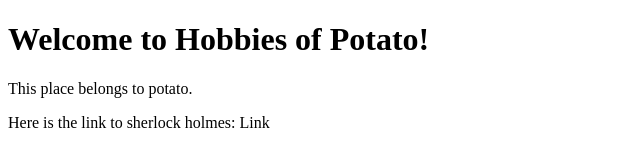
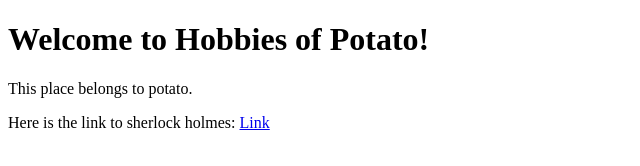
Before and after one commit to yuyu-1001/yuyu-1001.github.io, a plain HTML site: page index.html in a window 1280 px wide. Shown: the full height of the page, 0-640 px from the left. Drawn offline with Linux system fonts and the light colour scheme.

Commit message:
Update index.html

```diff
--- a/index.html
+++ b/index.html
@@ -8,6 +8,6 @@
 <body>
 	<h1>Welcome to Hobbies of Potato!</h1>
 	<p>This place belongs to potato.</p>
-	<p>Here is the link to sherlock holmes: <a src="https://www.w3schools.com/html/html_links.asp">Link</a></p>
+	<p>Here is the link to sherlock holmes: <a href="https://www.w3schools.com/html/html_links.asp">Link</a></p>
 </body>
 </html>
```
